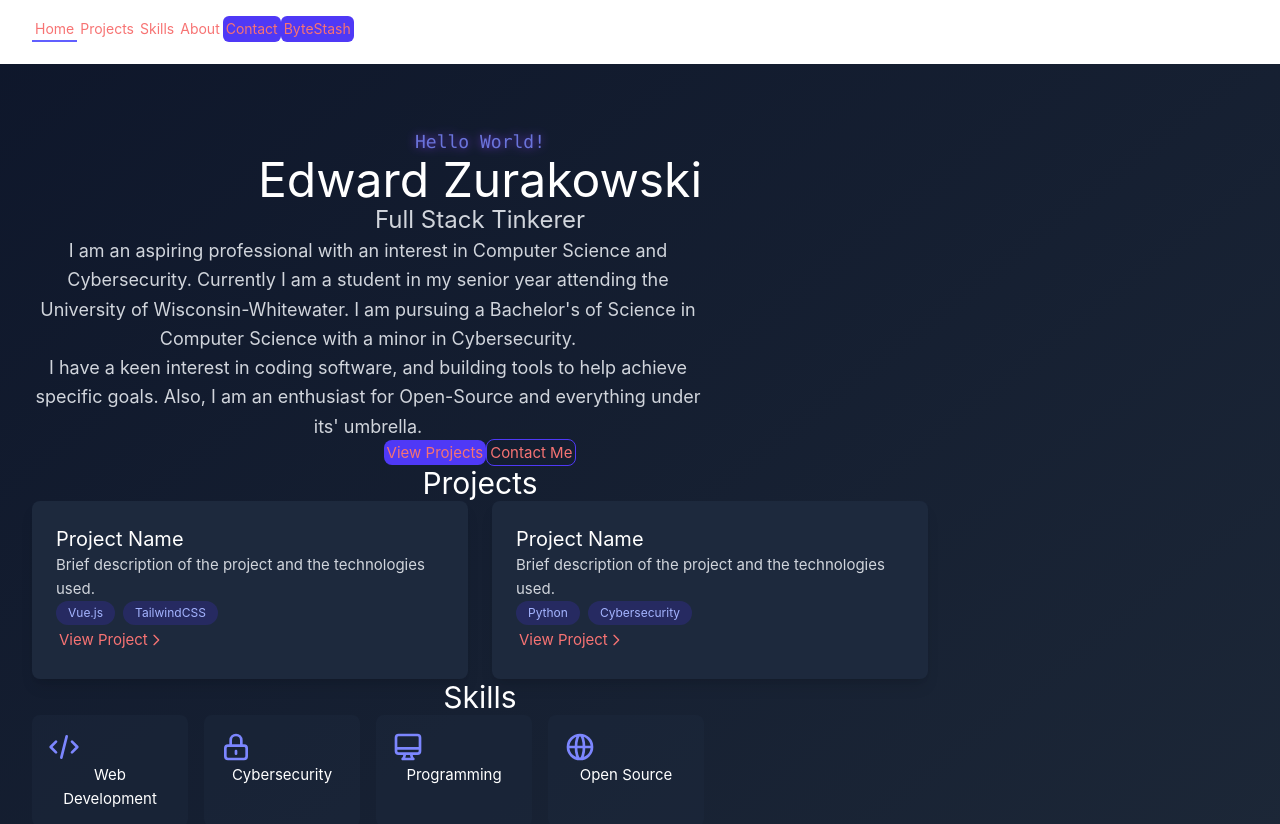
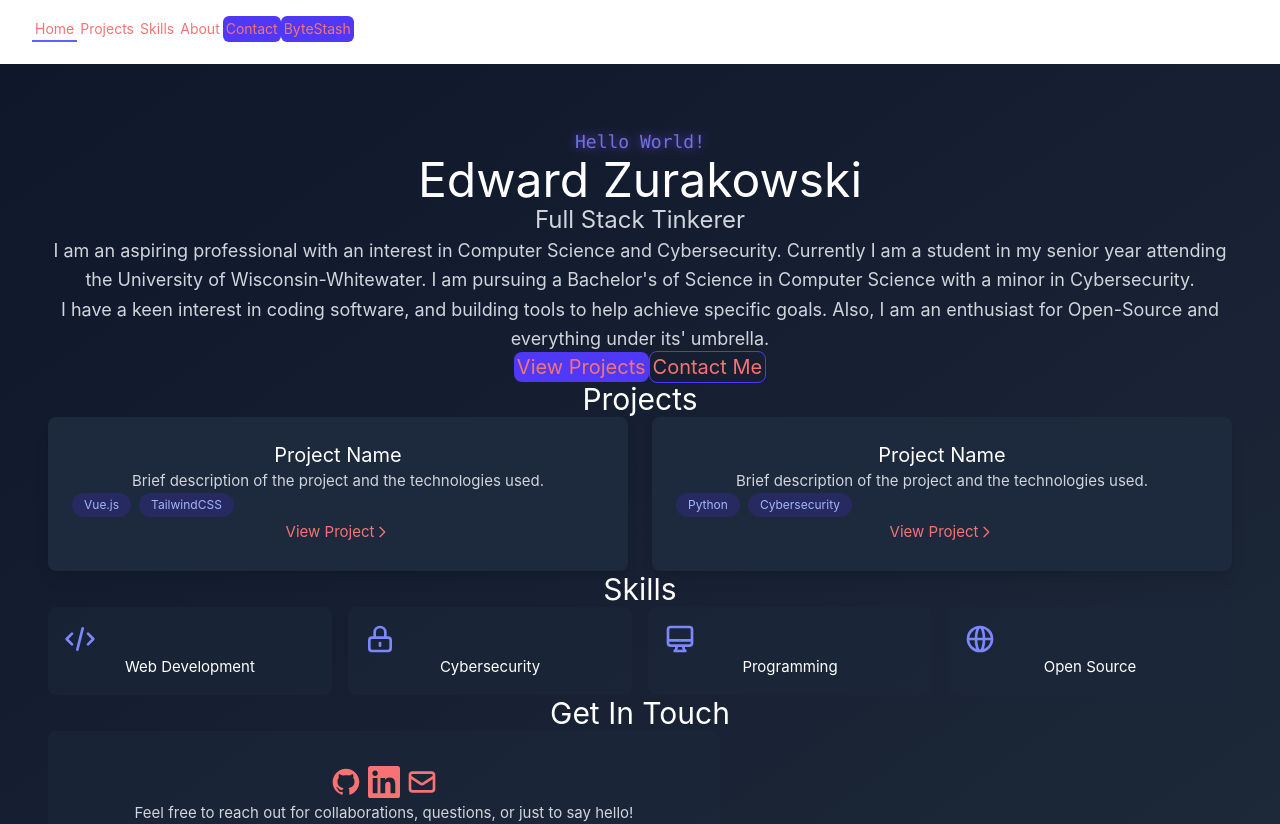
Before and after one commit to Ejz9/ejz9.github.io, a Vue app: page / in a window 1280 px wide. Shown: the top 824 px of the page. Built offline with nearby package versions, Linux system fonts and the light colour scheme.

Commit message:
Adjust centering and width.

```diff
--- a/src/router/index.js
+++ b/src/router/index.js
@@ -4,6 +4,7 @@ import About from '@/views/About.vue'
 import Projects from "@/views/Projects.vue";
 import Contact from "@/views/Contact.vue";
 import Skills from "@/views/Skills.vue";
+import HomeRefactor from "@/views/HomeRefactor.vue";
 
 const routes = [
     { path: '/', name: 'Home', component: Home },
--- a/src/views/Home.vue
+++ b/src/views/Home.vue
@@ -3,8 +3,8 @@
 </script>
 
 <template>
-  <div class="min-h-screen bg-gradient-to-br from-slate-900 to-gray-800 text-white py-16 px-4 sm:px-6 lg:px-8">
-    <div class="max-w-4xl mx-auto">
+  <div class="text-center min-h-screen bg-gradient-to-br from-slate-900 to-gray-800 text-white py-16 px-4 sm:px-6 lg:px-8">
+    <div class="w-full mx-auto px-4">
       <div class="mb-16 text-center">
         <h2 class="text-center font-mono text-lg mb-4 text-indigo-400 animate-pulse drop-shadow-[0_0_0.3rem_#7c3aed]">
           Hello World!
@@ -12,20 +12,20 @@
         <h1 class="text-5xl font-bold mb-4">Edward Zurakowski</h1>
         <h3 class="text-2xl font-light text-gray-300 mb-8">Full Stack Tinkerer</h3>
 
-        <p class="text-lg text-gray-300 leading-relaxed mb-8 max-w-2xl mx-auto">
+        <p class="text-lg text-gray-300 leading-relaxed mb-8 mx-auto">
           I am an aspiring professional with an interest in Computer Science and Cybersecurity.
           Currently I am a student in my senior year attending the University of Wisconsin-Whitewater.
           I am pursuing a Bachelor's of Science in Computer Science with a minor in Cybersecurity.
         </p>
 
-        <p class="text-lg text-gray-300 leading-relaxed mb-8 max-w-2xl mx-auto">
+        <p class="text-lg text-gray-300 leading-relaxed mb-8 mx-auto">
           I have a keen interest in coding software, and building tools to help achieve specific goals.
           Also, I am an enthusiast for Open-Source and everything under its' umbrella.
         </p>
 
         <div class="mt-8">
-          <a href="#projects" class="bg-indigo-600 hover:bg-indigo-700 text-white font-medium py-3 px-6 rounded-lg mr-4 transition duration-200">View Projects</a>
-          <a href="#contact" class="border border-indigo-600 text-indigo-400 hover:bg-indigo-600 hover:text-white font-medium py-3 px-6 rounded-lg transition duration-200">Contact Me</a>
+          <router-link to="/projects" class="bg-indigo-600 hover:bg-indigo-700 text-white font-medium text-xl py-6 px-10 rounded-lg mr-4 transition duration-200">View Projects</router-link>
+          <router-link to="/contact" class="border border-indigo-600 text-indigo-400 hover:bg-indigo-600 hover:text-white font-medium text-xl py-6 px-10 rounded-lg transition duration-200">Contact Me</router-link>
         </div>
       </div>
 
@@ -72,7 +72,7 @@
       <!-- Skills Section -->
       <section id="skills" class="mb-16">
         <h2 class="text-3xl font-bold mb-8 text-center">Skills</h2>
-        <div class="grid grid-cols-2 md:grid-cols-4 gap-4 max-w-2xl mx-auto">
+        <div class="grid grid-cols-2 md:grid-cols-4 gap-4 mx-auto">
           <div class="bg-slate-800/50 p-4 rounded-lg text-center">
             <div class="text-indigo-400 text-2xl mb-2">
               <svg xmlns="http://www.w3.org/2000/svg" class="h-8 w-8 mx-auto" fill="none" viewBox="0 0 24 24" stroke="currentColor">
--- /dev/null
+++ b/src/views/HomeRefactor.vue
@@ -0,0 +1,24 @@
+<script setup>
+
+</script>
+
+<template>
+  <div class="min-h-screen bg-gradient-to-br from-slate-900 to-gray-800 text-white">
+    <div class="w-full mx-auto px-4">
+      <div class="text-center mb-16">
+        <h2 class="font-mono text-lg mb-4 text-indigo-400 animate-pulse drop-shadow-[0_0_0.3rem_#7c3aed]">
+          Hello World!
+        </h2>
+        <h1 class="text-5xl font-bold mb-4">Edward Zurakowski</h1>
+        <h3 class="text-2xl font-light text-gray-300 mb-8">Full Stack Tinkerer</h3>
+      </div>
+      <div>
+
+      </div>
+    </div>
+  </div>
+</template>
+
+<style scoped>
+
+</style>
```
